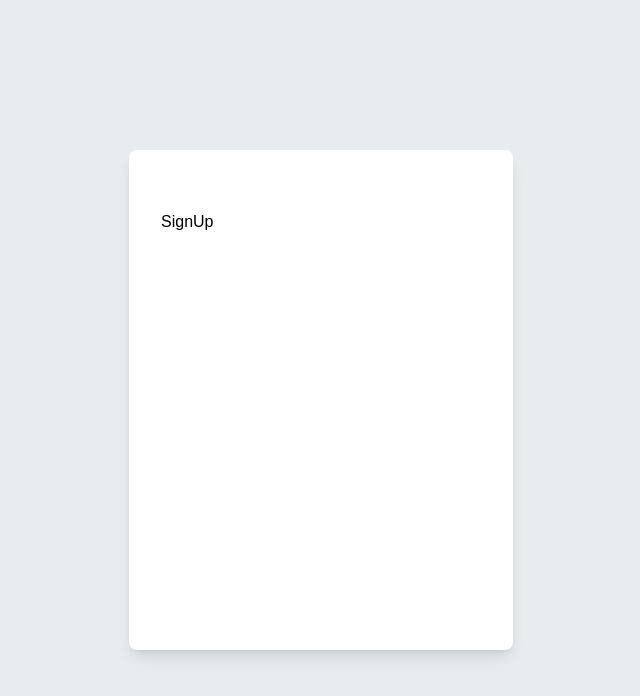
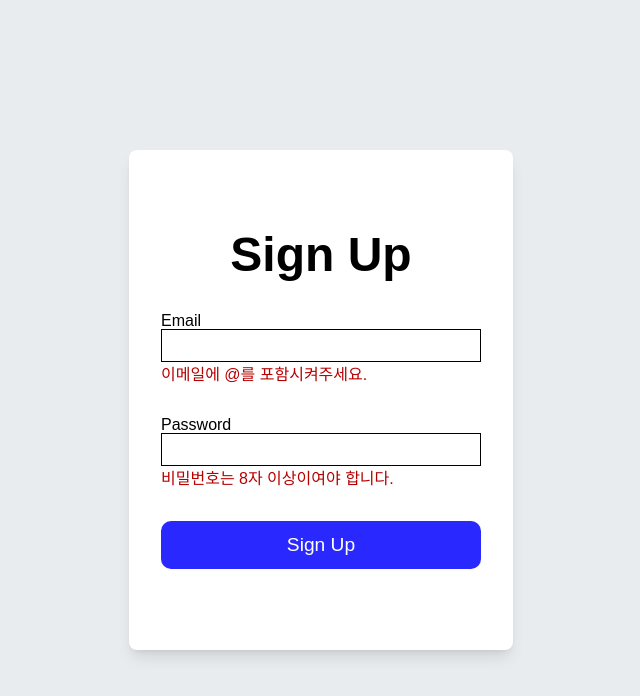
Before and after one commit to codingjwp/todolist-project, a React (Vite) app: page /signup in a window 1280 px wide. Shown: the top 696 px of the page, without its empty margins (319-959 px from the left). Built offline with nearby package versions, Linux system fonts and the light colour scheme.

Commit message:
Fix: inputFiled 컴포넌트 수정 Fix: SignIn, SignUp 페이지 SignInOfUp으로 통합

```diff
--- /dev/null
+++ b/src/components/InputField.tsx
@@ -0,0 +1,48 @@
+import {FC, InputHTMLAttributes, forwardRef } from 'react';;
+import styled, {css} from 'styled-components';
+
+
+interface InputFieldProps extends InputHTMLAttributes<HTMLInputElement>{
+  type?: "text" | "password";
+  $ishidden?: boolean;
+}
+
+export const InputField = forwardRef<HTMLInputElement, InputFieldProps>(({type, ...props}, ref) => {
+    return (
+      <label>
+        <InputFieldBase ref={ref} type={type} {...props} />
+      </label>
+    );
+});
+
+export const CheckBoxField: FC<InputFieldProps> = ({$ishidden, type, ...props}) => {
+  return (
+    <label>
+      <InputFieldBase type='checkbox' checked={props.checked} $ishidden={$ishidden} {...props}/>
+      <CheckBoxBase checked={props.checked}>
+        {props.checked ? '✔️' : ''}
+      </CheckBoxBase>
+    </label>
+  )
+}
+
+const CheckBoxBase = styled.div<{checked?: boolean}>`
+  display: inline-block;
+  width: 1.5rem;
+  height: 1.5rem;
+  text-align: center;
+  font-size: 1.1rem;
+  border: ${props => props.checked === true ? '2px solid #635994' : '2px solid #000000'};
+  border-radius: 50%;
+  cursor: pointer;
+`
+
+const InputFieldBase = styled.input<{$ishidden?: boolean}>`
+  width: 100%;
+  font-size: 1.2rem;
+  padding: .3rem;
+  border: 1px solid black;
+  ${props => props.$ishidden === true && css`
+    display: none;
+  `}
+`;
--- a/src/pages/Home.tsx
+++ b/src/pages/Home.tsx
@@ -1,6 +1,6 @@
 import { MouseEvent, memo } from 'react';
 import { useNavigate } from 'react-router-dom';
-import { Button, IconButton } from '../components/Button';
+import { Button } from '../components/Button';
 import styled from 'styled-components';
 
 const Home = () => {
@@ -12,14 +12,8 @@ const Home = () => {
   return (
       <HomeContainer>
         <HomeTitle>Todo</HomeTitle>
-        <IconButton iconName='btn-delete' iconScale={2} iconFill='#ffffff'
-        aria-label='signin' type='button' onClick={redirectToSignupOrLogin} $size='large' $btnType='primary'>
-          delete
-        </IconButton>
-        <Button aria-label='signin' type='button' onClick={redirectToSignupOrLogin} $size='large' $btnType='primary'>
-          SignIn
-        </Button>
-        <Button aria-label='signup' type='button' onClick={redirectToSignupOrLogin} $size='large' $btnType='dismiss'>SignUp</Button>
+        <Button aria-label='signin' type='button' onClick={redirectToSignupOrLogin} $size='large' $btnType='primary'>SignIn</Button>
+        <Button aria-label='signup' type='button' onClick={redirectToSignupOrLogin} $size='large' $btnType='primary'>SignUp</Button>
       </HomeContainer>
   );
 };
--- a/src/pages/SignIn.tsx
+++ /dev/null
@@ -1,7 +0,0 @@
-const SignIn = () => {
-  return (
-    <div>signin</div>
-  )
-}
-
-export default SignIn
--- /dev/null
+++ b/src/pages/SignInOfUp.tsx
@@ -0,0 +1,51 @@
+import { InputField } from '../components/InputField';
+import { Button } from '../components/Button';
+import styled from 'styled-components';
+
+interface SignInOfUpProps {
+  titles: string
+}
+
+const SignInOfUp = ({titles}: SignInOfUpProps) => {
+  return (
+    <SignInOfUpForm>
+      <SignInOfUpTitle>{titles}</SignInOfUpTitle>
+      <SignInOfUpSpan>Email
+        <InputField aria-label='signinofup-input' type='text' />
+        <SignInOfUpWarring>이메일에 @를 포함시켜주세요.</SignInOfUpWarring>
+      </SignInOfUpSpan>
+      <SignInOfUpSpan>Password
+        <InputField aria-label='signinofup-pw'type='password' />
+        <SignInOfUpWarring>비밀번호는 8자 이상이여야 합니다.</SignInOfUpWarring>
+      </SignInOfUpSpan>
+      <Button aria-label='signinofup-btn' type='submit' $size='large' $btnType='primary'>{titles}</Button>
+    </SignInOfUpForm>
+  );
+}
+
+
+const SignInOfUpForm = styled.form`
+  width: 100%;
+  height: 100%;
+  display: flex;
+  flex-direction: column;
+  justify-content: space-around;
+  align-items: center;
+`
+const SignInOfUpSpan = styled.span`
+  width: 100%;
+`;
+const SignInOfUpWarring = styled.p`
+  margin-top: .3rem;
+  font-weight: 540;
+  color: #B60000;
+`
+
+const SignInOfUpTitle = styled.h1`
+  font-size: 3rem;
+  text-align: center;
+  width: 100%;
+`
+
+
+export default SignInOfUp;
--- a/src/pages/SignUp.tsx
+++ /dev/null
@@ -1,7 +0,0 @@
-const SignUp = () => {
-  return (
-    <div>SignUp</div>
-  )
-}
-
-export default SignUp
--- a/src/styles/Layout.tsx
+++ b/src/styles/Layout.tsx
@@ -18,7 +18,7 @@ const LayoutContainer = styled.div`
   left: 50%;
   transform: translate(-50%, -50%);
   border-radius: 0.5rem;
-  background-color: white;
+  background-color: #ffffff;
   box-shadow:
     0 10px 15px -3px rgb(0 0 0 / 0.1),
     0 4px 6px -4px rgb(0 0 0 / 0.1);
```
Also changed, not shown: src/App.tsx (+3 -4 lines), src/assets/buttonicon.png (deleted).
